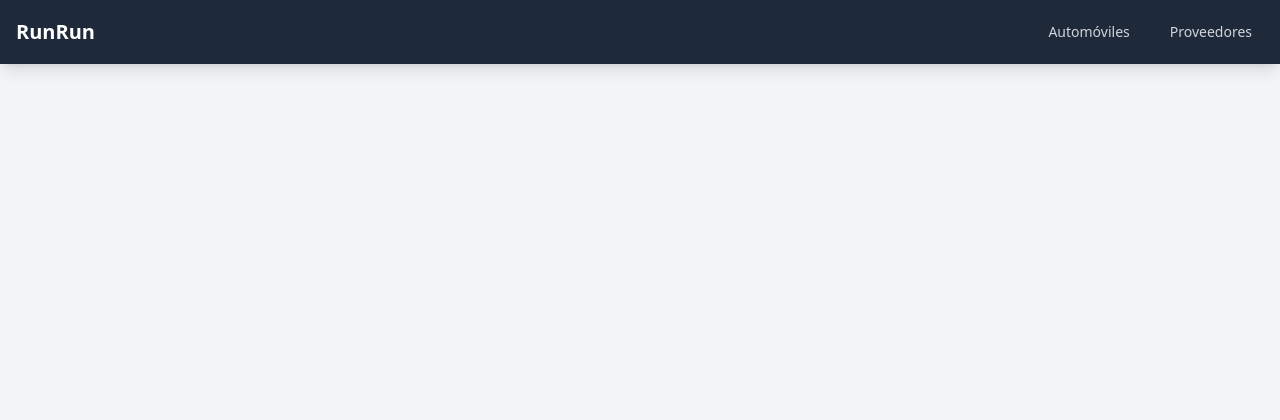
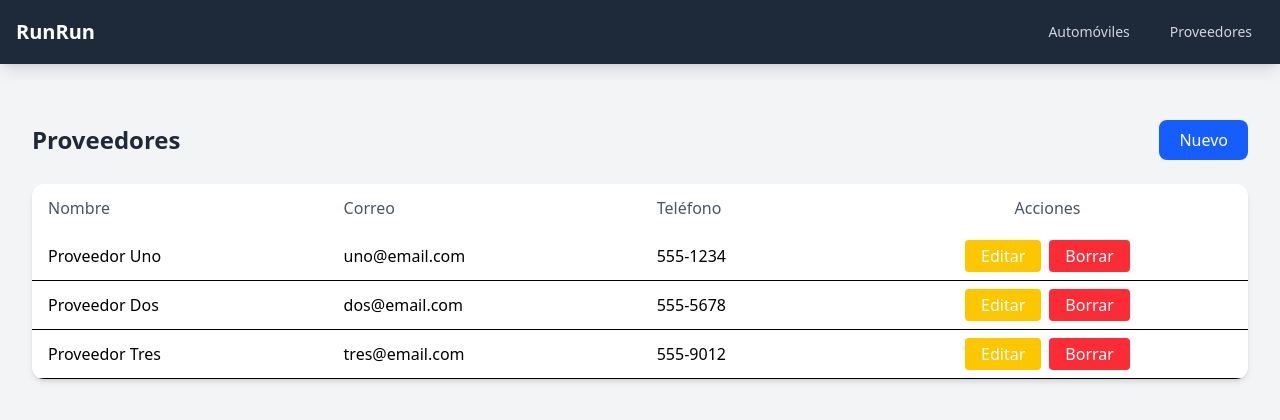
Before and after one commit to AlanVortex/U2_01_PracticaGIT_E5, a React (Vite) app in the folder RunRunFrontEnd/: page /proveedores in a window 1280 px wide. Shown: the top 420 px of the page. Built offline with nearby package versions, Linux system fonts and the light colour scheme.

Commit message:
Fixes #6 - Upload of Proveedores Page

```diff
--- a/RunRunFrontEnd/src/App.jsx
+++ b/RunRunFrontEnd/src/App.jsx
@@ -1,11 +1,18 @@
-import { BrowserRouter as Router } from 'react-router-dom';
+import { BrowserRouter as Router, Routes, Route } from 'react-router-dom';
 import Navbar from './components/Navbar';
+
+import Proveedores from './pages/proveedores.jsx';
 
 function App() {
   return (
     <Router>
       <div className="min-h-screen bg-gray-100">
         <Navbar />
+        <div className="p-4">
+          <Routes>
+            <Route path="/proveedores" element={<Proveedores />} />
+          </Routes>
+        </div>
       </div>
     </Router>
   );
--- a/RunRunFrontEnd/src/pages/proveedores.jsx
+++ b/RunRunFrontEnd/src/pages/proveedores.jsx
@@ -0,0 +1,47 @@
+import React from "react";
+
+const proveedores = [
+  { id: 1, nombre: "Proveedor Uno", correo: "uno@email.com", telefono: "555-1234" },
+  { id: 2, nombre: "Proveedor Dos", correo: "dos@email.com", telefono: "555-5678" },
+  { id: 3, nombre: "Proveedor Tres", correo: "tres@email.com", telefono: "555-9012" },
+];
+
+function Proveedores() {
+  return (
+    <div className="min-h-[calc(100vh-64px)] bg-gray-100 w-full py-10 px-4">
+      <div className="max-w-7xl mx-auto">
+        <div className="flex items-center justify-between mb-6">
+          <h2 className="text-2xl font-semibold text-gray-800">Proveedores</h2>
+          <button className="bg-blue-600 hover:bg-blue-700 text-white font-medium py-2 px-5 rounded-lg transition">Nuevo</button>
+        </div>
+        <div className="overflow-x-auto bg-white rounded-xl shadow-md">
+          <table className="min-w-full">
+            <thead>
+              <tr>
+                <th className="px-4 py-3 text-left text-gray-600 font-normal">Nombre</th>
+                <th className="px-4 py-3 text-left text-gray-600 font-normal">Correo</th>
+                <th className="px-4 py-3 text-left text-gray-600 font-normal">Teléfono</th>
+                <th className="px-4 py-3 text-center text-gray-600 font-normal">Acciones</th>
+              </tr>
+            </thead>
+            <tbody>
+              {proveedores.map((prov) => (
+                <tr key={prov.id} className="hover:bg-gray-50 transition">
+                  <td className="px-4 py-2 border-b">{prov.nombre}</td>
+                  <td className="px-4 py-2 border-b">{prov.correo}</td>
+                  <td className="px-4 py-2 border-b">{prov.telefono}</td>
+                  <td className="px-4 py-2 border-b text-center">
+                    <button className="bg-yellow-400 hover:bg-yellow-500 text-white py-1 px-4 rounded mr-2 transition">Editar</button>
+                    <button className="bg-red-500 hover:bg-red-600 text-white py-1 px-4 rounded transition">Borrar</button>
+                  </td>
+                </tr>
+              ))}
+            </tbody>
+          </table>
+        </div>
+      </div>
+    </div>
+  );
+}
+
+export default Proveedores;
```
